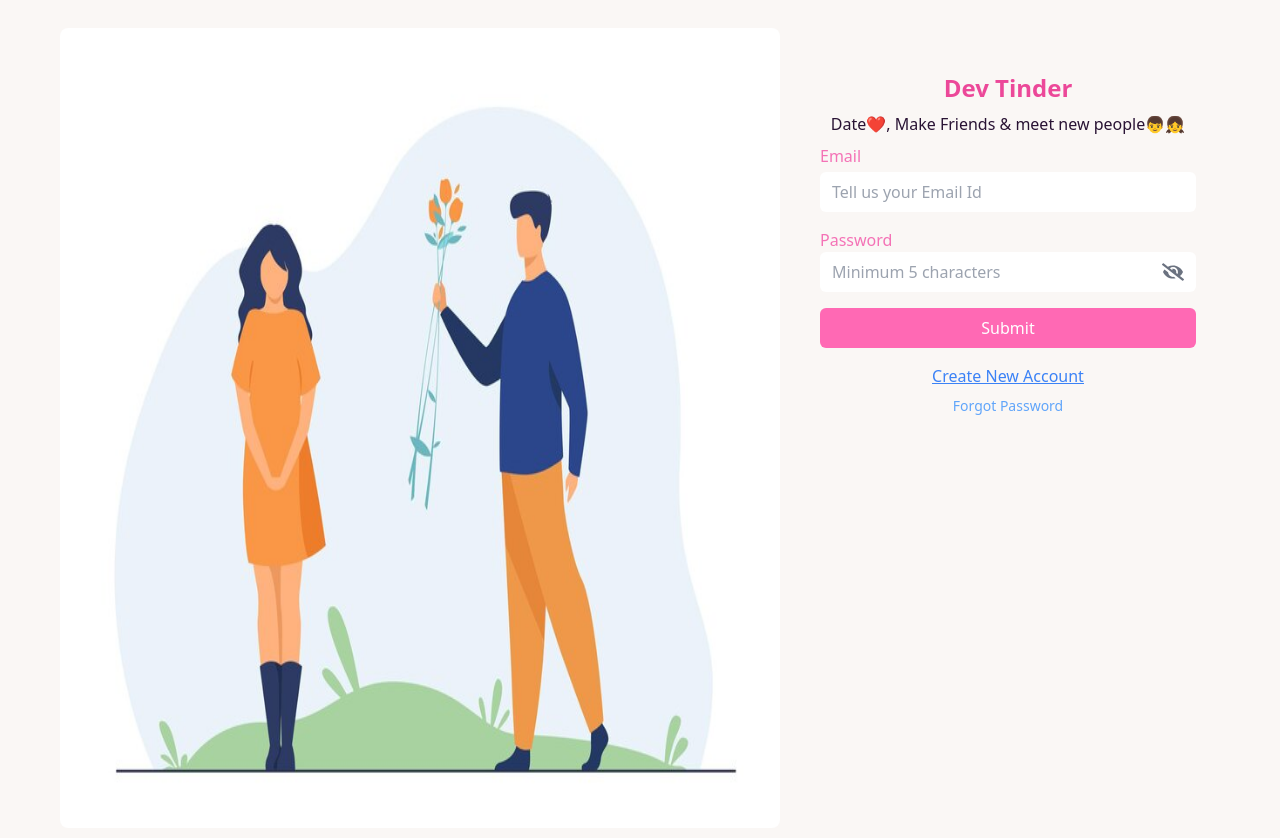
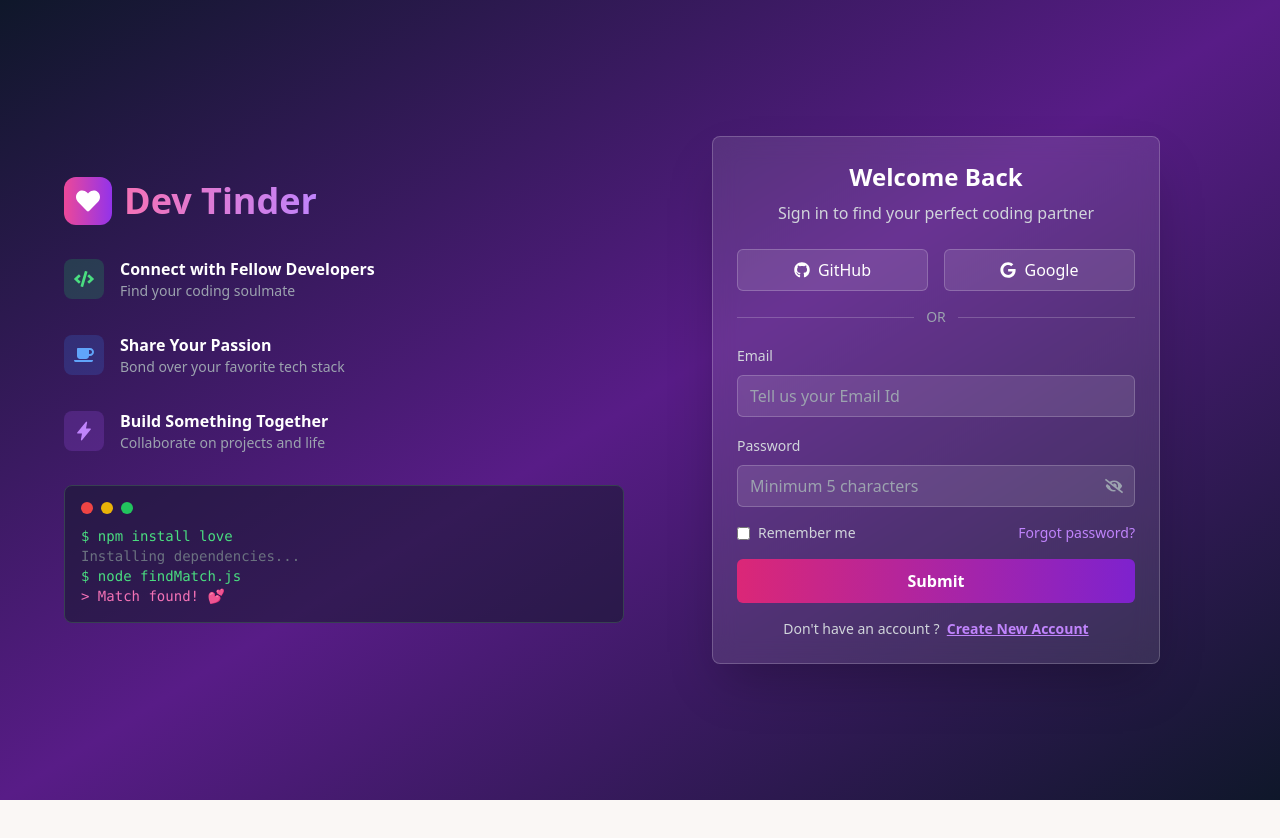
Before and after one commit to parveshqaiser/dev-tinder-frontend, a React (Vite) app: page /login in a window 1280 px wide. Shown: the top 838 px of the page. After the commit the page ends 800 px from the top, so only its background shows below. Built offline with nearby package versions, Linux system fonts and the light colour scheme.

Commit message:
Login UI full modified

```diff
--- a/src/components/Login.jsx
+++ b/src/components/Login.jsx
@@ -1,202 +1,289 @@
 
-import React, { useState, useEffect } from 'react'
-import pic from "../../images/nicebg.jpg";
-import "../App.css"
-import validator from 'validator';
-import axios from 'axios';
-import { BASE_URL } from '../utils/apis';
-import { Link, useNavigate } from 'react-router-dom';
-import toast, { Toaster } from 'react-hot-toast';
-import { BsEyeFill } from "react-icons/bs";
-import { FaEyeSlash } from "react-icons/fa";
+import { useState, useEffect } from "react"
+import validator from "validator"
+import axios from "axios"
+import { BASE_URL } from "../utils/apis"
+import { Link, useNavigate } from "react-router-dom"
+import toast from "react-hot-toast"
+import { BsEyeFill } from "react-icons/bs"
+import { FaEyeSlash, FaGithub, FaGoogle, FaHeart, FaCode, FaCoffee } from "react-icons/fa"
+import { IoFlash } from "react-icons/io5"
 
 const Login = () => {
+    const [formValues, setFormValues] = useState({
+        email: { value: "", error: "" },
+        password: { value: "", error: "" },
+    })
 
-    const [formValues , setFormValues] = useState({
-        email: {value :"", error :""},
-        password : {value :"", error :""}
-    });
-
-    let navigate = useNavigate();
+    const navigate = useNavigate()
 
     const [isDisabled, setIsDisabled] = useState(false);
     const [isOnline, setIsOnline] = useState(true);
     const [showPassword, setShowPassword] = useState(false);
 
-    useEffect(()=>{
-        window.addEventListener("online",()=>{
-            setIsOnline(true);
-        });
+    useEffect(() => {
+        window.addEventListener("online", () => {
+            setIsOnline(true)
+        })
 
-        window.addEventListener("offline",(e)=>{
-            setIsOnline(false);
-        });
+        window.addEventListener("offline", (e) => {
+            setIsOnline(false)
+        })
 
-        return(()=>{
-            toast.dismiss();
-        })
-    },[]);
+        return () => toast.dismiss()
+    }, [])
 
-    function handleTogglePassword()
-    {
-        setShowPassword(!showPassword);
+    function handleTogglePassword() {
+        setShowPassword(!showPassword)
     }
 
-    function handleChange(e)
-    {
-        let {name, value} = e.target;
-        let newValues = {...formValues};
+    function handleChange(e) {
+        const { name, value } = e.target
+        const newValues = { ...formValues }
 
-        if(name == "email")
-        {
-            newValues[name] ={
-                value : value && value.trim(),
-                error : !value ? "Required" : !validator.isEmail(value) ? "Invalid Email" : "",
+        if (name == "email") {
+            newValues[name] = {
+                value: value && value.trim(),
+                error: !value ? "Required" : !validator.isEmail(value) ? "Invalid Email" : "",
             }
         }
 
-        if(name == "password")
-        {
+        if (name == "password") {
             newValues[name] = {
-                value : value && value.trim(),
-                error : !value ? "Required" : "",
+                value: value && value.trim(),
+                error: !value ? "Required" : "",
             }
         }
-        setFormValues(newValues);
+
+        setFormValues(newValues)
     }
 
     async function handleClick()
     {
-        let {email, password} = formValues;
+        const { email, password } = formValues;
 
-        if(!email.value && password.value.trim() == ""){
+        if (!email.value && password.value.trim() == "") {
             setFormValues({
                 ...formValues,
-                email : {
+                email: {
                 ...formValues.email,
-                    error :  (!validator.isEmail(email.value) ? "Invalid Email" : "Required")
+                error: !validator.isEmail(email.value) ? "Invalid Email" : "Required",
                 },
-                password : {
+                password: {
                 ...formValues.password,
-                    error : "Required"
-                }
-            });
+                error: "Required",
+                },
+            })
             return;
         }
 
-        if(!password.value){
+        if (!password.value) {
             setFormValues({
                 ...formValues,
-                password : {
+                password: {
                 ...formValues.password,
-                    error : "Required"
-                }
-            });
+                error: "Required",
+                },
+            })
             return;
         }
 
-        let data = {
-            email : formValues.email.value,
-            password : formValues.password.value,
+        const data = {
+            email: formValues.email.value,
+            password: formValues.password.value,
         }
 
         try {
-            setIsDisabled(true);
-            let res = await axios.post(`${BASE_URL}/login`,data ,{withCredentials:true});
+            setIsDisabled(true)
+            const res = await axios.post(`${BASE_URL}/login`, data, { withCredentials: true })
 
-            if(res?.data?.token)
-            {
-                toast.success("Login Success",{position:"top-center", duration:2000})
-                setTimeout(()=>{
-                    navigate("/home");
-                    setIsDisabled(false);
-                },2100)
+            if (res?.data?.token) {
+                toast.success("Login Success", { position: "top-center", duration: 2000 })
+                setTimeout(() => {
+                    navigate("/home")
+                    setIsDisabled(false)
+                }, 2100)
             }
-
             } catch (err) {
-            toast.error(err?.response?.data?.message || "Check Internet Connection",{position:"top-center", duration:2000})
+                toast.error(err?.response?.data?.message || "Check Internet Connection", {
+                    position: "top-center",
+                    duration: 2000,
+                })
                 console.log(err)
-            setIsDisabled(false);
+                setIsDisabled(false)
             }
         }
 
-
-    if(isOnline == false)
-    {
-        return<h2 className="text-center text-2xl">You're Offline. Please Check your network connection.</h2>
+        if (isOnline == false) {
+            return <h2 className="text-center text-2xl text-white">You're Offline. Please Check your network connection.</h2>
         }
 
     return (
-        <div className="min-h-screen flex flex-col lg:flex-row justify-center items-center  lg:items-start mt-5 mb-2 lg:mx-10">
-            <div className="w-full md:w-3/5 bg-cover bg-center object-cover m-2">
-                <img src={pic} className="rounded-lg min-h-screen" />
+    <main className="min-h-screen bg-gradient-to-br from-slate-900 via-purple-900 to-slate-900 flex items-center justify-center p-4">
+        <section className="w-full max-w-6xl mx-auto grid lg:grid-cols-2 gap-8 items-center relative z-10">
+
+            {/* left side box */}
+            <aside className="hidden lg:block space-y-8 text-white">
+                {/*  oen*/}
+                <div className="flex items-center space-x-3">
+                    <div className="w-12 h-12 bg-gradient-to-r from-pink-500 to-purple-600 rounded-xl flex items-center justify-center">
+                        <FaHeart className="w-6 h-6 text-white" />
+                    </div>
+                    <h1 className="text-4xl font-bold bg-gradient-to-r from-pink-400 to-purple-400 bg-clip-text text-transparent">
+                        Dev Tinder
+                    </h1>
+                </div>
+                {/*two  */}
+                <div className="flex items-center space-x-4">
+                    <div className="w-10 h-10 bg-green-500/20 rounded-lg flex items-center justify-center">
+                        <FaCode className="w-5 h-5 text-green-400" />
+                    </div>
+                    <div>
+                        <h3 className="font-semibold">Connect with Fellow Developers</h3>
+                        <p className="text-gray-400 text-sm">Find your coding soulmate</p>
+                    </div>
+                </div>
+                {/* three */}
+                <div className="flex items-center space-x-4">
+                    <div className="w-10 h-10 bg-blue-500/20 rounded-lg flex items-center justify-center">
+                        <FaCoffee className="w-5 h-5 text-blue-400" />
+                    </div>
+                    <div>
+                        <h3 className="font-semibold">Share Your Passion</h3>
+                        <p className="text-gray-400 text-sm">Bond over your favorite tech stack</p>
+                    </div>
+                </div>
+                {/* four */}
+                <div className="flex items-center space-x-4">
+                    <div className="w-10 h-10 bg-purple-500/20 rounded-lg flex items-center justify-center">
+                        <IoFlash className="w-5 h-5 text-purple-400" />
+                    </div>
+                    <div>
+                        <h3 className="font-semibold">Build Something Together</h3>
+                        <p className="text-gray-400 text-sm">Collaborate on projects and life</p>
+                    </div>
                 </div>
 
-            <div className="w-full md:w-2/6 p-3 mx-5 md:mt-10">
-                <h2 className="text-xl md:text-2xl font-bold mb-2 text-center text-pink-500">Dev Tinder</h2>
-                <p className="text-center mb-2">Date❤️, Make Friends & meet new people👦👧</p>
-                <form className="space-y-4" onSubmit={(e) => e.preventDefault()}>
-                    <div>
-                        <label className="block mb-1 text-pink-400">Email</label>
+                {/* five */}
+                <div className="bg-gray-900/50 rounded-lg p-4 border border-gray-700 font-mono text-sm">
+                    <div className="flex items-center space-x-2 mb-3">
+                        <div className="w-3 h-3 bg-red-500 rounded-full"></div>
+                        <div className="w-3 h-3 bg-yellow-500 rounded-full"></div>
+                        <div className="w-3 h-3 bg-green-500 rounded-full"></div>
+                    </div>
+                    <div className="text-green-400">
+                        <div>$ npm install love</div>
+                        <div className="text-gray-500">Installing dependencies...</div>
+                        <div>$ node findMatch.js</div>
+                        <div className="text-pink-400">{"> Match found! 💕"}</div>
+                    </div>
+                </div>
+            </aside>
+
+            {/* right side */}
+            <aside className="w-full max-w-md mx-auto">
+                <nav className="bg-white/10 backdrop-blur-md border border-white/20 shadow-2xl rounded-lg">
+                    <div className="text-center space-y-2 p-4 pb-0">
+                        <div className="flex justify-center lg:hidden mb-4">
+                            <div className="w-16 h-16 bg-gradient-to-r from-pink-500 to-purple-600 rounded-xl flex items-center justify-center">
+                                <FaHeart className="w-8 h-8 text-white" />
+                            </div>
+                        </div>
+                        <h2 className="text-2xl font-bold text-white">Welcome Back</h2>
+                        <p className="text-gray-300">Sign in to find your perfect coding partner</p>
+                    </div>
+
+                    <div className="space-y-4 p-6">
+                        <div className="grid grid-cols-2 gap-4">
+                            <button className="bg-white/10 border border-white/20 text-white hover:bg-white/20 transition-all duration-200 px-4 py-2 rounded-md flex items-center justify-center">
+                                <FaGithub className="w-4 h-4 mr-2" />
+                                GitHub
+                            </button>
+                            <button className="bg-white/10 border border-white/20 text-white hover:bg-white/20 transition-all duration-200 px-4 py-2 rounded-md flex items-center justify-center">
+                                <FaGoogle className="w-4 h-4 mr-2" />
+                                Google
+                            </button>
+                        </div>
+
+                        <div className="flex items-center text-gray-400 text-sm">
+                            <div className="flex-grow border-t border-white/20"></div>
+                            <span className="px-3">OR</span>
+                            <div className="flex-grow border-t border-white/20"></div>
+                        </div>
+
+                        <div className="space-y-2">
+                            <label className="text-sm font-medium text-gray-300">Email</label>
                             <input
-                            name='email'
-                            autoComplete='off'
+                                name="email"
+                                type="email"
+                                autoComplete="off"
                                 placeholder="Tell us your Email Id"
                                 onChange={handleChange}
                                 value={formValues.email.value}
-                            className="w-full px-3 py-2 rounded-md focus:outline-pink-500 focus:ring-1"
+                                className="w-full px-3 py-2 bg-white/10 border border-white/20 text-white placeholder:text-gray-400 focus:border-purple-400 focus:ring-1 focus:ring-purple-400/20 rounded-md focus:outline-none"
                             />
-                        <span className="text-red-600 text-sm">{formValues.email.error}</span>
+                            <span className="text-red-400 text-sm">{formValues.email.error}</span>
                         </div>
-                    <div className="">
-                        <label className="block text-pink-400">Password</label>
-                        <div className="relative w-full">
+
+                        <div className="space-y-2">
+                            <label className="text-sm font-medium text-gray-300">Password</label>
+                            <div className="relative">
                                 <input
-                                type={showPassword ? "text":"password"}
+                                    type={showPassword ? "text" : "password"}
                                     placeholder="Minimum 5 characters"
                                     onChange={handleChange}
                                     value={formValues.password.value}
                                     name="password"
-                                className="w-full px-3 py-2 rounded-md focus:outline-pink-500 focus:ring-1"
+                                    className="w-full px-3 py-2 bg-white/10 border border-white/20 text-white placeholder:text-gray-400 focus:border-purple-400 focus:ring-1 focus:ring-purple-400/20 rounded-md focus:outline-none pr-10"
                                 />
-                            {showPassword ? <BsEyeFill
+                                <button
+                                    type="button"
                                     onClick={handleTogglePassword}
-                                className="absolute right-3 top-1/2 transform -translate-y-1/2 text-gray-500 cursor-pointer"
-                                size={22}
-                            /> : <FaEyeSlash
-                                    size={22}
-                                    onClick={handleTogglePassword}
-                                    className="absolute right-3 top-1/2 transform -translate-y-1/2 text-gray-500 cursor-pointer"
-                                />
-                            }
+                                    className="absolute right-3 top-1/2 transform -translate-y-1/2 text-gray-400 hover:text-white transition-colors"
+                                >
+                                {showPassword ? <BsEyeFill size={18} /> : <FaEyeSlash size={18} />}
+                                </button>
                             </div>
-                        <span className="text-red-600 text-sm">{formValues.password.error}</span>
+                            <span className="text-red-400 text-sm">{formValues.password.error}</span>
                         </div>
-                    <div>
-                    {
-                        isDisabled ?
-                        <button  disabled className="bg-pink-600 cursor-not-allowed w-full text-white px-6 py-2 rounded-md">
+
+                        <div className="flex items-center justify-between text-sm">
+                            <label className="flex items-center space-x-2 text-gray-300">
+                                <input type="checkbox" className="rounded border-white/20 bg-white/10" />
+                                <span>Remember me</span>
+                            </label>
+                            <Link to="/forgot-password" className="text-purple-400 hover:text-purple-300 transition-colors">
+                                Forgot password?
+                            </Link>
+                        </div>
+
+                        {isDisabled ? (
+                            <button
+                                disabled
+                                className="w-full bg-pink-600/50 cursor-not-allowed text-white font-semibold py-3 rounded-md transition-all duration-200"
+                            >
                                 Logging...
-                        </button> :  <button
-                            className="animated-button w-full text-white px-6 py-2 rounded-md"
+                            </button>
+                            ) : (
+                            <button
+                                className="w-full bg-gradient-to-r from-pink-600 to-purple-700 text-white font-semibold py-[10px] transition-all duration-200 transform hover:scale-105 rounded-md"
                                 onClick={handleClick}
                             >
                                 Submit
                             </button>
-                    }
-                    </div>
-                    <p className='text-center text-blue-500 underline'>
-                       <Link to="/signup"> Create New Account  </Link>
-                    </p>
-                </form>
-                <p
-                    className='cursor-pointer text-sm text-center mt-2 text-blue-400 hover:text-pink-500'
-                    >
-                    <Link to="/forgot-password"> Forgot Password </Link>
-                </p>
+                        )}
+
+                        <div className="text-center text-sm text-gray-300">
+                            Don't have an account ? &nbsp;
+                            <Link to="/signup" className="text-purple-400 underline hover:text-purple-300 font-semibold transition-colors">
+                                Create New Account
+                            </Link>
                         </div>
                     </div>
+                </nav>
+            </aside>
+        </section>
+    </main>
     )
 }
-
 export default Login;
```
Also changed, not shown: index.html (indentation only). Lines whose indentation alone changed are shown as unchanged.
